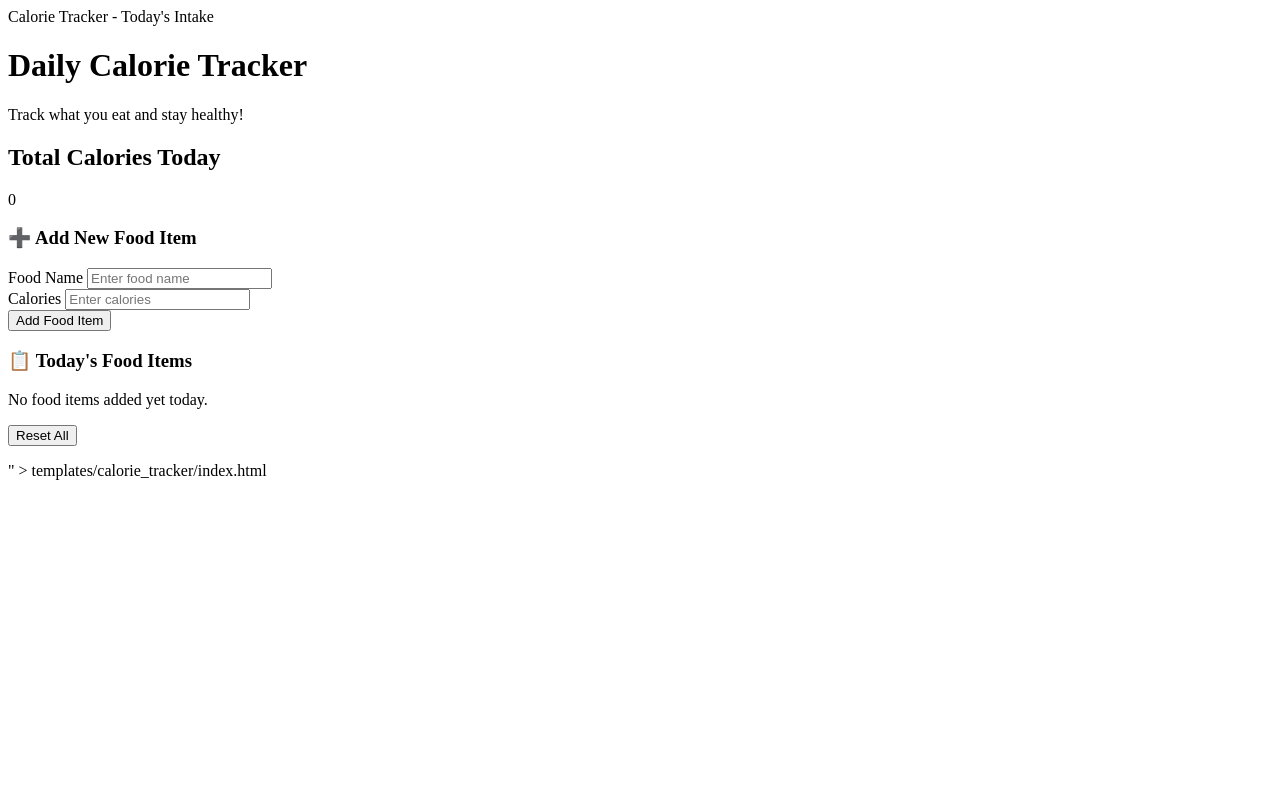
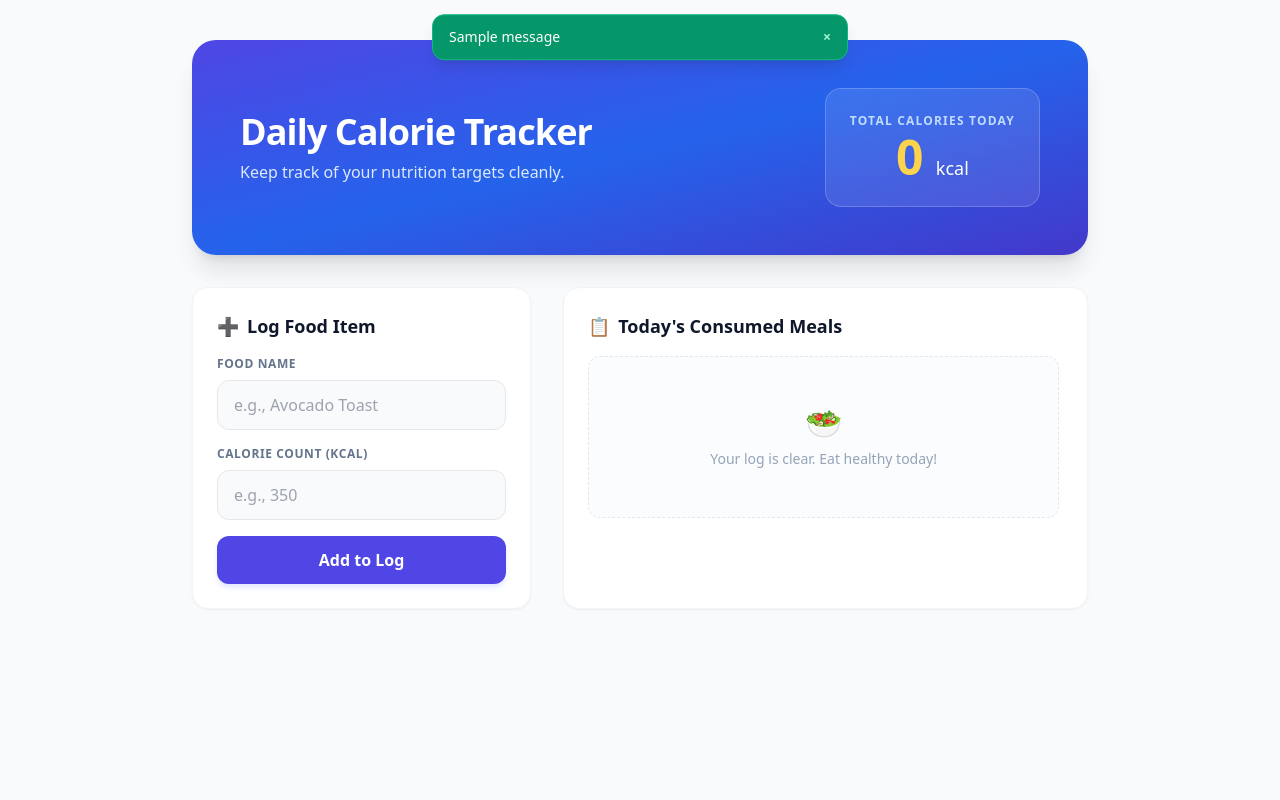
Before and after one commit to david-komora17/calorie-counter, a Django app: page / in a window 1280 px wide. Run offline with Django 4.2, Linux system fonts and the light colour scheme; tables that the repository leaves empty hold one stand-in row (values such as "Sample post"); one stand-in notice (Sample message) is shown; some libraries are stand-ins or nearby versions.

Commit message:
feat: resolve schema form bugs, optimize layout with tailwind components, prep production environments

```diff
--- a/calorie_tracker/forms.py
+++ b/calorie_tracker/forms.py
@@ -1,29 +1,31 @@
 from django import forms
 from .models import FoodItem
 
-
 class FoodItemForm(forms.ModelForm):
     """
-    Form for adding new items.
+    Form for adding and validating new food items.
     """
     class Meta:
         model = FoodItem
         fields = ['name', 'calories']
         widgets = {
             'name': forms.TextInput(attrs={
-                'class': 'w-full px-3 py-2 border border-gray-300 rounded-lg focus:outline-none focus:ring-2 focus:ring-blue-500',
-                'placeholder': 'Enter food name'
+                'class': 'w-full px-4 py-3 border border-gray-200 rounded-xl focus:outline-none focus:ring-2 focus:ring-blue-500 transition-all duration-200 bg-gray-50 focus:bg-white text-gray-800',
+                'placeholder': 'e.g., Avocado Toast'
             }),
             'calories': forms.NumberInput(attrs={
-                'class': 'w-full px-3 py-2 border border-gray-300 rounded-lg focus:outline-none focus:ring-2 focus:ring-blue-500',
-                'placeholder': 'Enter calories'
+                'class': 'w-full px-4 py-3 border border-gray-200 rounded-xl focus:outline-none focus:ring-2 focus:ring-blue-500 transition-all duration-200 bg-gray-50 focus:bg-white text-gray-800',
+                'placeholder': 'e.g., 350'
             }),
         }
 
     def clean_calories(self):
+        """
+        Validates that calories are a realistic positive integer.
+        """
         calories = self.cleaned_data.get('calories')
-        if calories <= 0:
-            raise forms.ValidationError('Calories must be a positive number.')
-        if calories <= 5000:
-            raise forms.ValidationError('Calories must be a positive number.')
+        if calories is None or calories <= 0:
+            raise forms.ValidationError('Calories must be a positive number greater than 0.')
+        if calories > 5000:
+            raise forms.ValidationError('Surely nothing you ate in one sitting is over 5,000 calories!')
         return calories
--- a/templates/base.html
+++ b/templates/base.html
@@ -1,24 +1,27 @@
-# Create base.html
-echo "<!DOCTYPE html>
-<html lang=\"en\">
+<!DOCTYPE html>
+<html lang="en">
 <head>
-    <meta charset=\"UTF-8\">
-    <meta name=\"viewport\" content=\"width=device-width, initial-scale=1.0\">
+    <meta charset="UTF-8">
+    <meta name="viewport" content="width=device-width, initial-scale=1.0">
     <title>{% block title %}Calorie Counter{% endblock %}</title>
-    <script src=\"https://cdn.tailwindcss.com\"></script>
+    <script src="https://cdn.tailwindcss.com"></script>
 </head>
-<body class=\"bg-gray-100\">
-    <div class=\"container mx-auto px-4 py-8\">
-        {% if messages %}
-            {% for message in messages %}
-                <div class=\"bg-green-100 border border-green-400 text-green-700 px-4 py-2 rounded mb-4\">
-                    {{ message }}
-                </div>
-            {% endfor %}
-        {% endif %}
+<body class="bg-slate-50 min-h-screen text-slate-800 antialiased font-sans">
 
+    {% if messages %}
+    <div class="fixed top-5 left-1/2 -translate-x-1/2 z-50 w-full max-w-md px-4">
+        {% for message in messages %}
+        <div class="bg-emerald-600 text-white px-4 py-3 rounded-xl shadow-lg font-medium text-sm flex items-center justify-between border border-emerald-500 animate-bounce">
+            <span>{{ message }}</span>
+            <button onclick="this.parentElement.remove()" class="text-emerald-200 hover:text-white ml-3 font-bold">&times;</button>
+        </div>
+        {% endfor %}
+    </div>
+    {% endif %}
+
+    <div class="py-10 px-4 sm:px-6 lg:px-8">
         {% block content %}
         {% endblock %}
     </div>
 </body>
-</html>" > templates/base.html
+</html>
--- a/templates/calorie_tracker/index.html
+++ b/templates/calorie_tracker/index.html
@@ -1,65 +1,101 @@
+{% extends 'base.html' %}
 
-{% block title %}Calorie Tracker - Today's Intake{% endblock %}
+{% block title %}Calorie Tracker - Dashboard{% endblock %}
 
 {% block content %}
-<div class=\"bg-white rounded-2xl shadow-xl overflow-hidden\">
-    <div class=\"bg-gradient-to-r from-blue-600 to-indigo-600 px-6 py-8\">
-        <h1 class=\"text-3xl font-bold text-white text-center\"> Daily Calorie Tracker</h1>
-        <p class=\"text-blue-100 text-center mt-2\">Track what you eat and stay healthy!</p>
+<div class="max-w-4xl mx-auto">
+    <div class="bg-gradient-to-br from-indigo-600 via-blue-600 to-indigo-700 rounded-3xl shadow-xl overflow-hidden mb-8 text-white p-8 sm:p-12 relative">
+        <div class="relative z-10 flex flex-col md:flex-row md:items-center md:justify-between gap-6">
+            <div>
+                <h1 class="text-3xl sm:text-4xl font-extrabold tracking-tight">Daily Calorie Tracker</h1>
+                <p class="text-blue-100 mt-2 font-medium">Keep track of your nutrition targets cleanly.</p>
             </div>
-
-    <div class=\"bg-white px-6 py-6 border-b border-gray-200\">
-        <div class=\"text-center\">
-            <h2 class=\"text-2xl font-semibold text-gray-700\">Total Calories Today</h2>
-            <div class=\"text-6xl font-bold text-orange-600 mt-2\">{{ total_calories }}</div>
+            <div class="bg-white/10 backdrop-blur-md rounded-2xl p-6 border border-white/20 text-center min-w-[200px]">
+                <h2 class="text-xs uppercase tracking-widest font-bold text-blue-200">Total Calories Today</h2>
+                <div class="text-5xl font-black mt-1 text-amber-300 drop-shadow-sm">{{ total_calories }} <span class="text-lg font-normal text-white">kcal</span></div>
+            </div>
         </div>
     </div>
 
-    <div class=\"px-6 py-6 bg-gray-50 border-b border-gray-200\">
-        <h3 class=\"text-xl font-semibold text-gray-800 mb-4\">➕ Add New Food Item</h3>
-        <form method=\"POST\" class=\"space-y-4\">
+    <div class="grid md:grid-cols-5 gap-8">
+        <div class="md:col-span-2 bg-white rounded-2xl border border-slate-100 shadow-sm p-6 h-fit">
+            <h3 class="text-lg font-bold text-slate-900 mb-4 flex items-center gap-2">
+                <span>➕</span> Log Food Item
+            </h3>
+            <form method="POST" class="space-y-4">
                 {% csrf_token %}
-            <div class=\"grid md:grid-cols-2 gap-4\">
+
+                {% if form.non_field_errors %}
+                <div class="p-3 bg-red-50 text-red-600 rounded-xl text-sm font-medium">
+                    {{ form.non_field_errors }}
+                </div>
+                {% endif %}
+
                 <div>
-                    <label class=\"block text-gray-700 font-medium mb-2\">Food Name</label>
+                    <label class="block text-xs font-bold text-slate-500 uppercase tracking-wider mb-2">Food Name</label>
                     {{ form.name }}
+                    {% if form.name.errors %}
+                        <p class="text-xs text-red-500 mt-1 font-medium">{{ form.name.errors.0 }}</p>
+                    {% endif %}
                 </div>
+
                 <div>
-                    <label class=\"block text-gray-700 font-medium mb-2\">Calories</label>
+                    <label class="block text-xs font-bold text-slate-500 uppercase tracking-wider mb-2">Calorie Count (kcal)</label>
                     {{ form.calories }}
+                    {% if form.calories.errors %}
+                        <p class="text-xs text-red-500 mt-1 font-medium">{{ form.calories.errors.0 }}</p>
+                    {% endif %}
                 </div>
-            </div>
-            <button type=\"submit\" class=\"w-full bg-blue-600 text-white font-semibold py-3 px-4 rounded-lg\">
-                Add Food Item
+
+                <button type="submit" class="w-full bg-indigo-600 hover:bg-indigo-700 text-white font-bold py-3 px-4 rounded-xl shadow-md shadow-indigo-100 hover:shadow-none transition-all duration-200 mt-2">
+                    Add to Log
                 </button>
             </form>
         </div>
 
-    <div class=\"px-6 py-6\">
-        <h3 class=\"text-xl font-semibold text-gray-800 mb-4\">📋 Today's Food Items</h3>
+        <div class="md:col-span-3 flex flex-col justify-between bg-white rounded-2xl border border-slate-100 shadow-sm p-6">
+            <div>
+                <h3 class="text-lg font-bold text-slate-900 mb-4 flex items-center gap-2">
+                    <span>📋</span> Today's Consumed Meals
+                </h3>
+
+                <div class="space-y-3 max-h-[360px] overflow-y-auto pr-1">
                     {% if food_items %}
                         {% for item in food_items %}
-                <div class=\"bg-gray-50 rounded-lg p-4 flex justify-between items-center mb-2\">
+                        <div class="group bg-slate-50 hover:bg-slate-100/80 rounded-xl p-4 flex justify-between items-center transition-all duration-150 border border-slate-100">
                             <div>
-                        <h4 class=\"text-lg font-semibold text-gray-800\">{{ item.name }}</h4>
-                        <p class=\"text-gray-600\">{{ item.calories }} calories</p>
+                                <h4 class="font-bold text-slate-800 group-hover:text-indigo-900 transition-colors">{{ item.name }}</h4>
+                                <p class="text-sm font-semibold text-slate-500 mt-0.5">{{ item.calories }} kcal</p>
                             </div>
-                    <form method=\"POST\" action=\"{% url 'calorie_tracker:remove' item.id %}\">
+                            <form method="POST" action="{% url 'calorie_tracker:remove' item.id %}" onsubmit="return confirm('Remove this food item?');">
                                 {% csrf_token %}
-                        <button type=\"submit\" class=\"text-red-500\">Remove</button>
+                                <button type="submit" class="text-xs font-bold text-slate-400 hover:text-red-600 bg-white hover:bg-red-50 px-3 py-2 rounded-lg border border-slate-200 hover:border-red-200 shadow-sm transition-all duration-150">
+                                    Remove
+                                </button>
                             </form>
                         </div>
                         {% endfor %}
                     {% else %}
-            <p>No food items added yet today.</p>
+                        <div class="text-center py-12 bg-slate-50/50 rounded-xl border border-dashed border-slate-200">
+                            <span class="text-3xl block mb-2">🥗</span>
+                            <p class="text-sm text-slate-400 font-medium">Your log is clear. Eat healthy today!</p>
+                        </div>
                     {% endif %}
                 </div>
+            </div>
 
-    <div class=\"px-6 py-6 text-center\">
-        <form method=\"POST\" action=\"{% url 'calorie_tracker:reset' %}\">
+            {% if food_items %}
+            <div class="pt-6 mt-6 border-t border-slate-100 flex items-center justify-between">
+                <p class="text-xs font-medium text-slate-400">Want to clear today's progress completely?</p>
+                <form method="POST" action="{% url 'calorie_tracker:reset' %}" onsubmit="return confirm('Are you sure you want to completely delete all logs for today? This cannot be undone.');">
                     {% csrf_token %}
-            <button type=\"submit\" class=\"bg-red-500 text-white px-4 py-2 rounded-lg\">Reset All</button>
+                    <button type="submit" class="bg-red-50 hover:bg-red-100 text-red-600 hover:text-red-700 font-bold text-sm px-4 py-2.5 rounded-xl transition-all duration-150 border border-red-100">
+                        Reset Day
+                    </button>
                 </form>
             </div>
+            {% endif %}
         </div>
-{% endblock %}" > templates/calorie_tracker/index.html
+    </div>
+</div>
+{% endblock %}
```
Also changed, not shown: calorie_project/settings.py (+11 -16 lines), requirements.txt (added, +9 -0 lines), calorie_tracker/admin.py (line endings or trailing spaces), manage.py (line endings or trailing spaces), 3 other files. Lines whose indentation alone changed are shown as unchanged.
